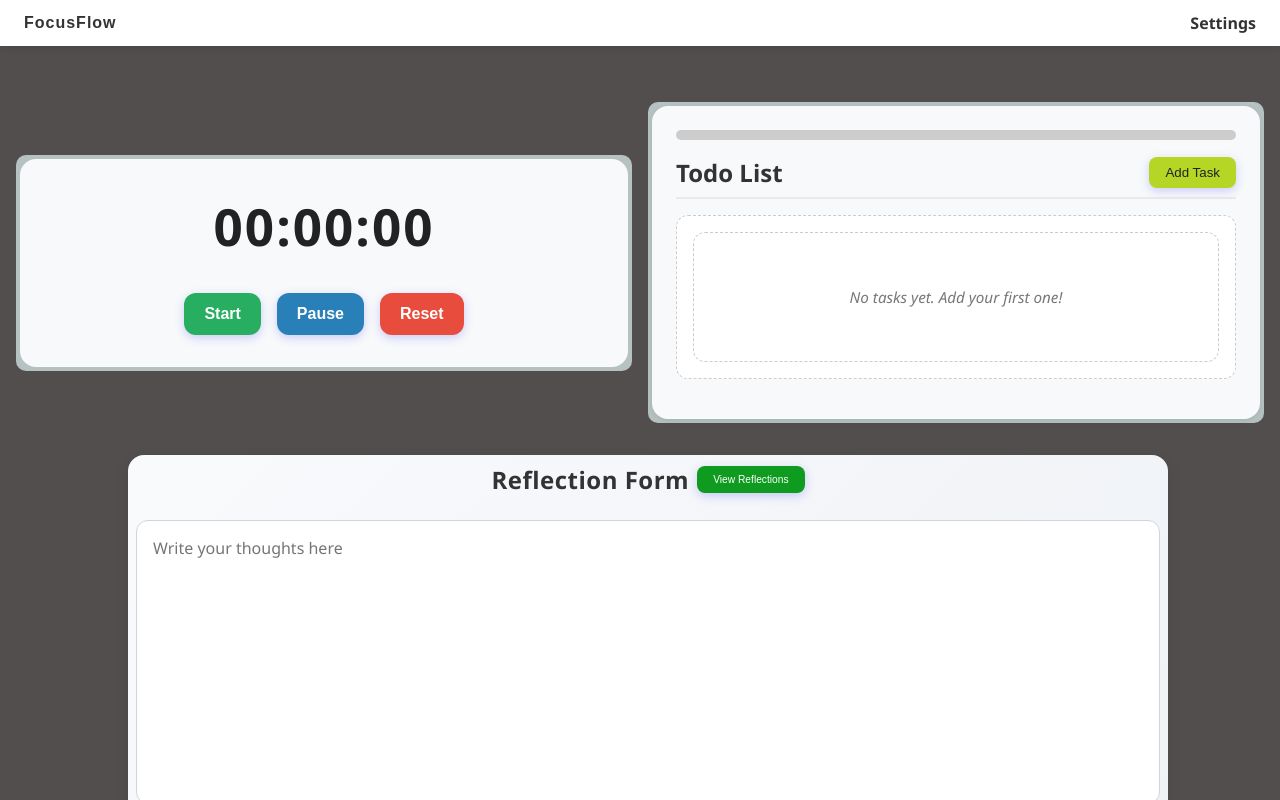
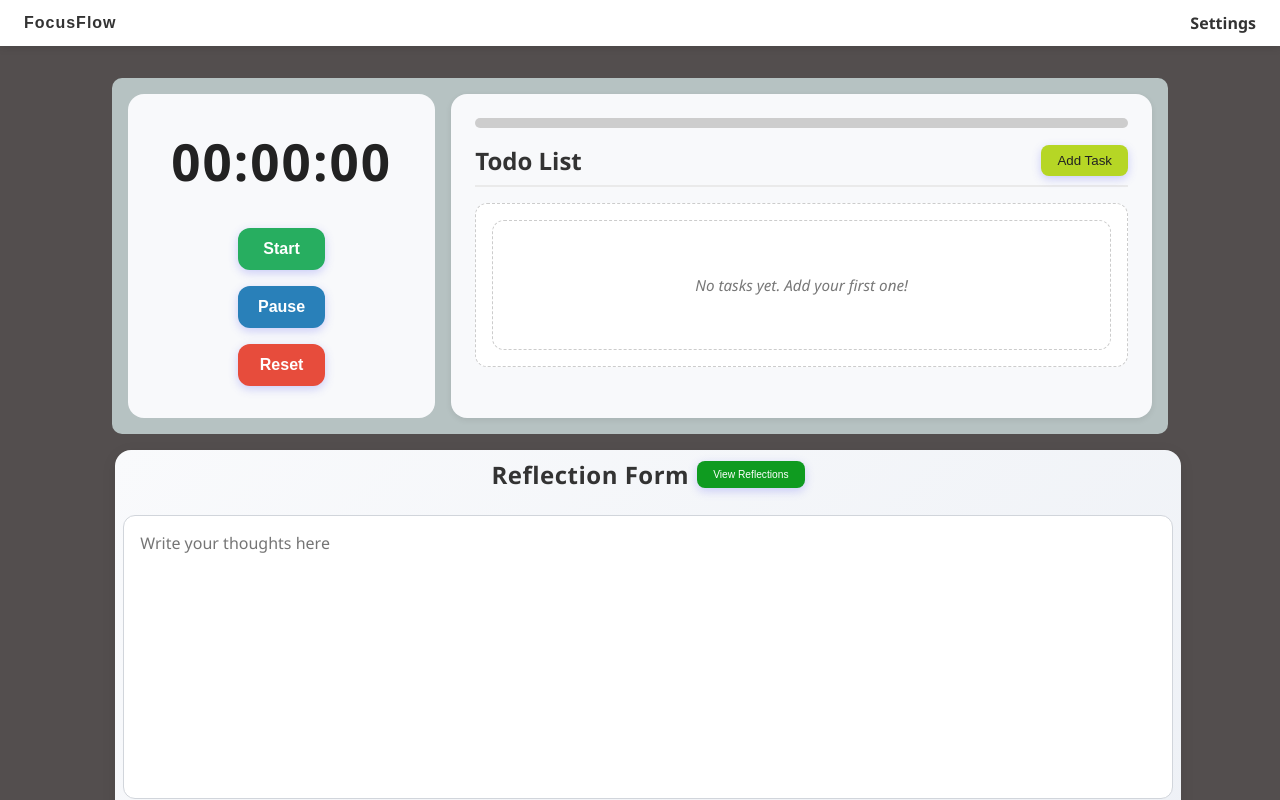
Before and after one commit to Muelvzz/FocusFlow, a React (Vite) app in the folder frontend/: page / in a window 1280 px wide. Shown: the top 800 px of the page. Built offline with nearby package versions, Linux system fonts and the light colour scheme.

Commit message:
improved UI layouts

```diff
--- a/frontend/src/sections-css/main-dashboard.css
+++ b/frontend/src/sections-css/main-dashboard.css
@@ -1,3 +1,54 @@
+@media screen and (min-width: 801px) {
+
+    .main-container {
+        display: flex;
+        justify-content: center;
+        align-items: stretch;
+        margin-top: 2.5rem;
+        background-color: rgb(182, 194, 194);
+        border-radius: 10px;
+        padding: 1rem;
+        width: 80%;
+        margin: 0 auto;
+        gap: 1rem;
+        height: auto;
+    }
+
+    .bottom-panel {
+        margin-top: 2rem;
+        padding: 1rem;
+        justify-content: center;
+        align-items: center;
+        width: 82%;
+        margin: 0 auto;
+    }
+
+    .left-panel,
+    .right-panel {
+        display: flex;
+        flex-direction: column;
+    }
+
+    .left-panel {
+        width: 30%;
+        min-height: 100%;
+    }
+
+    .right-panel {
+        width: 100%;
+        flex: 1;
+    }
+
+    .left-panel > * ,
+    .right-panel > * {
+        flex: 1;
+        display: flex;
+        flex-direction: column;
+    }
+
+}
+
+@media screen and (max-width: 800px) {
     .main-container {
         display: flex;
         gap: 1rem;
@@ -32,3 +83,4 @@
             margin: 0 auto;
         }
     }
+}
--- a/frontend/src/sections-css/timer.css
+++ b/frontend/src/sections-css/timer.css
@@ -70,3 +70,16 @@
 .timer-display h1.running {
     animation: pulse 1s ease-in-out infinite;
 }
+
+@media screen and (min-width: 800px) {
+    .timer-buttons {
+        display: flex;
+        flex-direction: column;
+    }
+}
+
+@media screen and (max-width: 800px) {
+    .timer-buttons {
+        gap: 0.5rem;
+    }
+}
```
Lines whose indentation alone changed are shown as unchanged.
